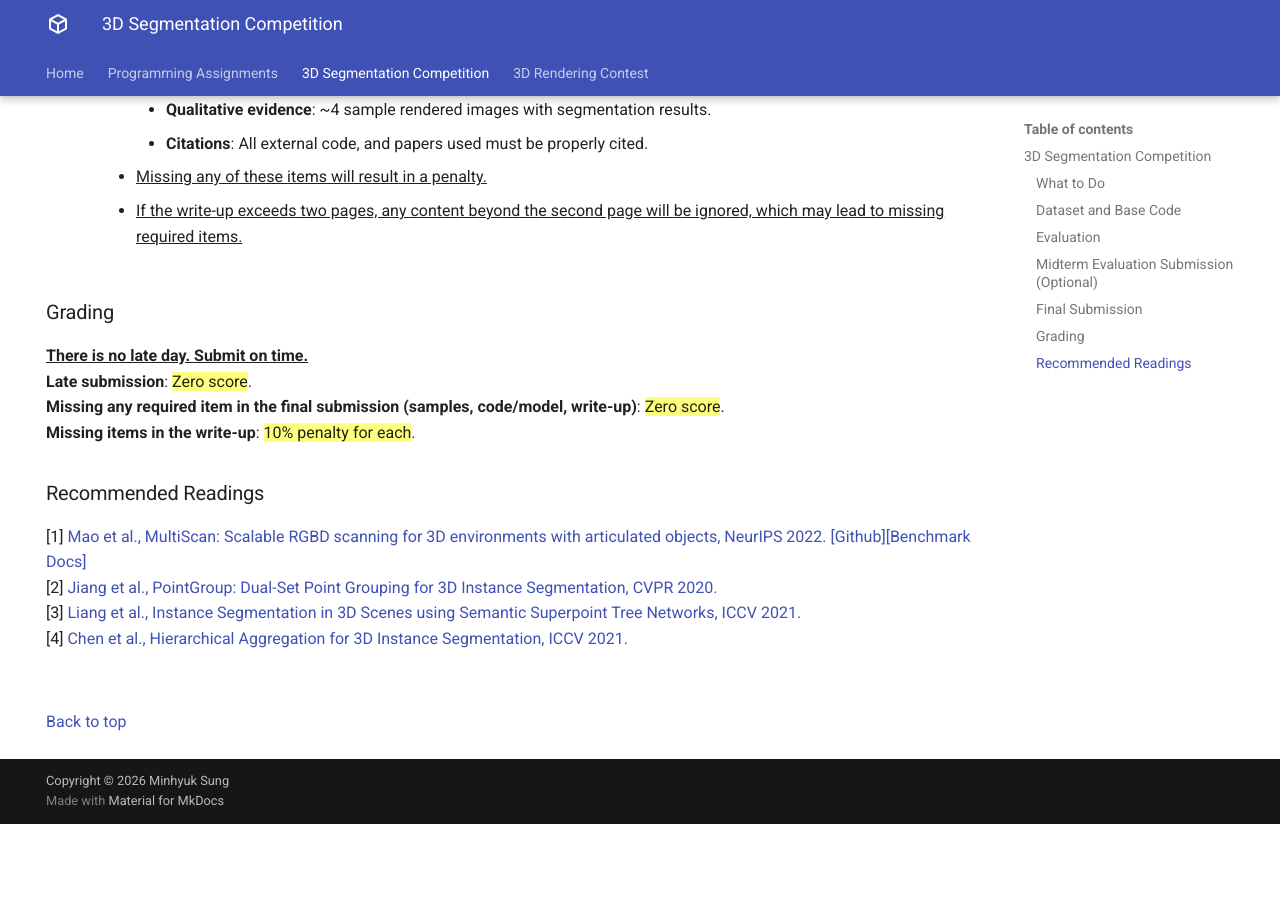
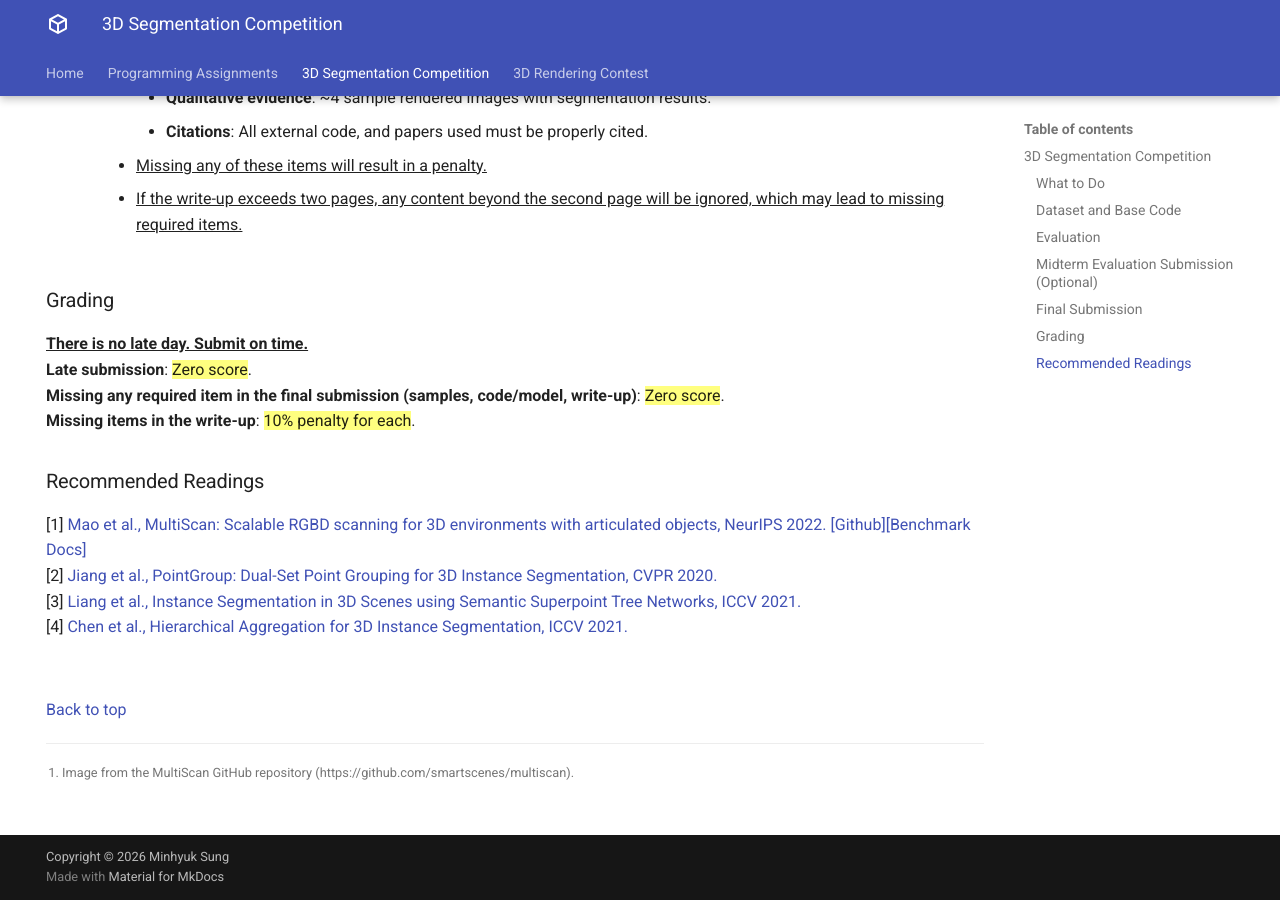
Before and after one commit to mhsung/kaist-cs479-spring-2026, an MkDocs documentation site: the page built from docs/3d-segmentation-competition.md, in a window 1280 px wide and 900 px high, scrolled down 3775 px. Built offline with MkDocs 1.6.1 and Material for MkDocs 9.7.7, drawn with Linux system fonts in a browser that asks for light colours; before the commit the page ends 4599 px from its top, so only the background shows below that.

Commit message:
Updated.

```diff
--- a/docs/3d-segmentation-competition.md
+++ b/docs/3d-segmentation-competition.md
@@ -52,7 +52,10 @@
 
 You are required to use the **MultiScan** benchmark dataset for training and evaluation.
 
-![Dataset](assets/multiscan.png)
+![Dataset](assets/multiscan.png){ width=97.5% }[^1]
+
+[^1]: Image from the MultiScan GitHub repository (https://github.com/smartscenes/multiscan).<br>
+
 
 Please follow the instructions in the original GitHub repository (see the **"Object Instance Segmentation"** section) and download the datasets from the link below:
 
```
